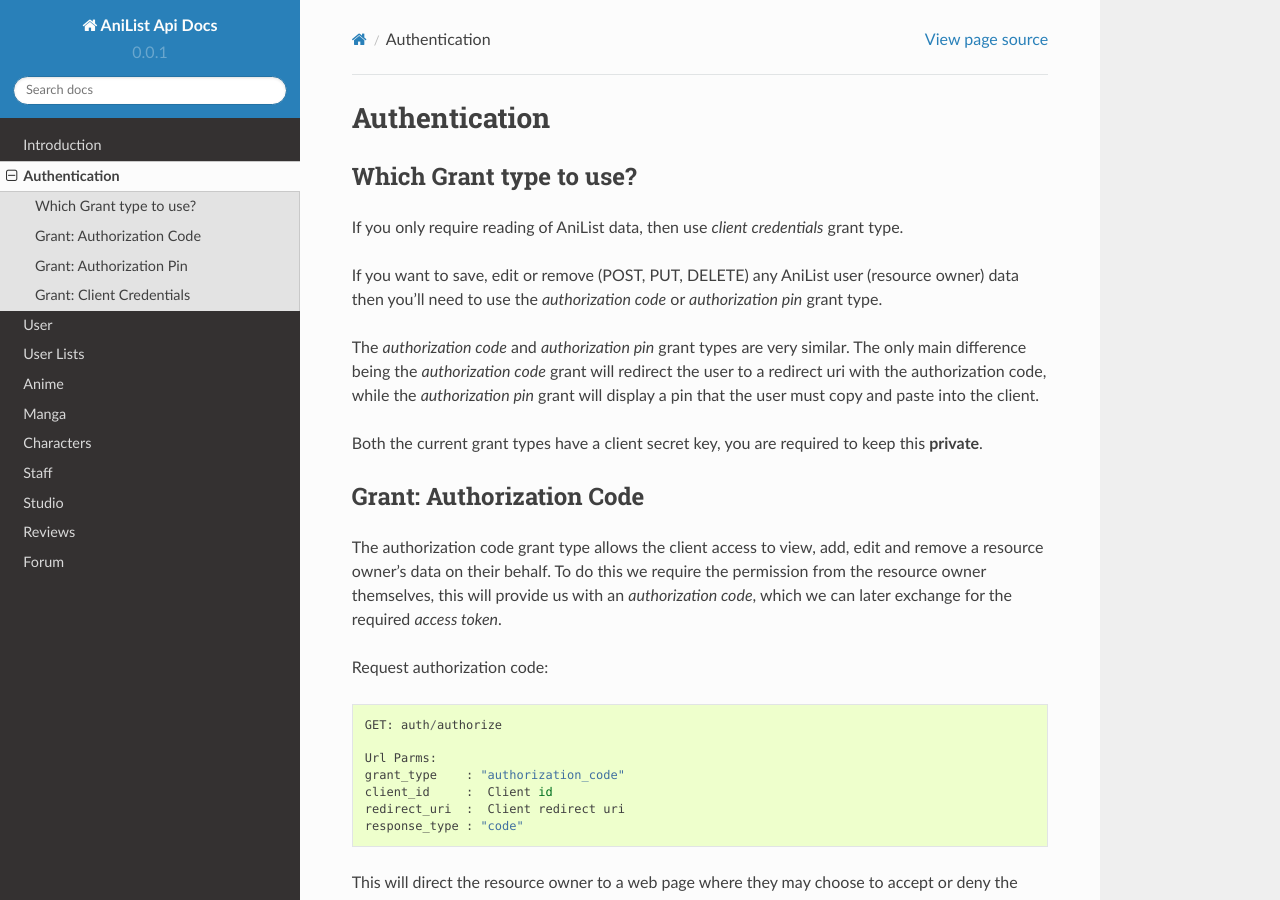
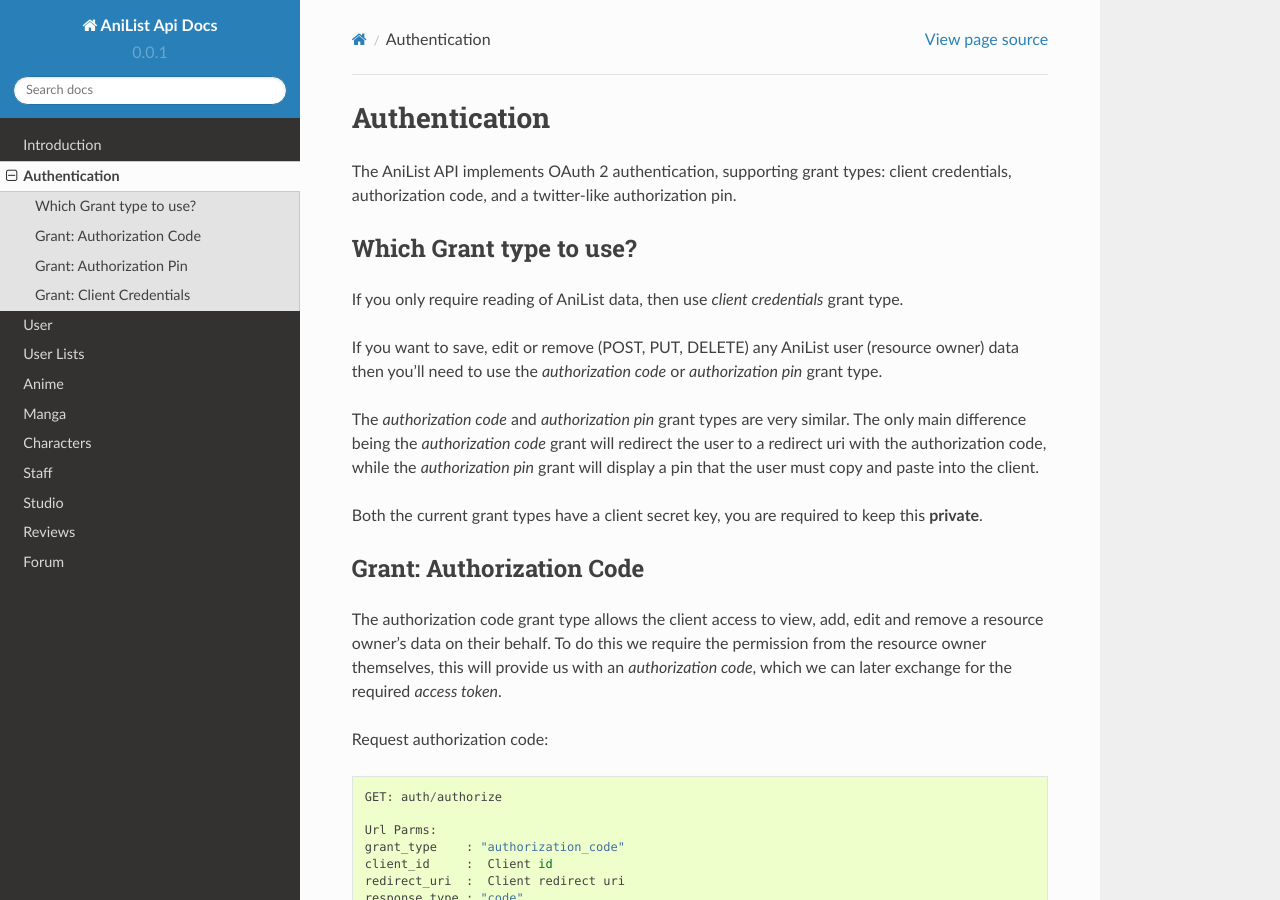
Before and after one commit to joshstar/AniList-API-Docs, a Sphinx documentation site: the page built from source/authentication.rst, in a window 1280 px wide and 900 px high. Built offline with Sphinx 7.4.7 and the Read the Docs theme 2.0.0, drawn with Linux system fonts in a browser that asks for light colours.

Commit message:
Added OAuth mention

```diff
--- a/source/authentication.rst
+++ b/source/authentication.rst
@@ -1,5 +1,7 @@
 Authentication
 ==================================
+
+The AniList API implements OAuth 2 authentication, supporting grant types: client credentials, authorization code, and a twitter-like authorization pin.
 
 ==================================
 Which Grant type to use?
```
